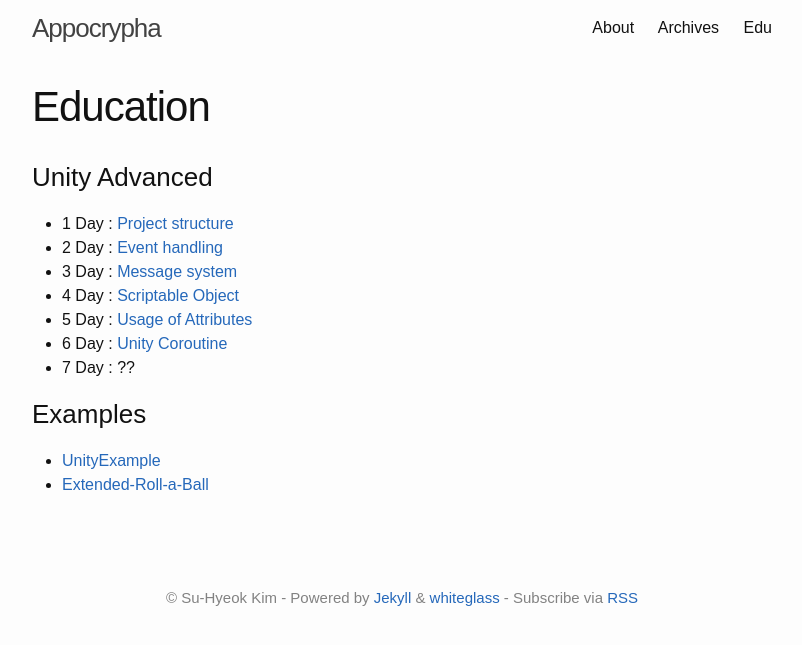
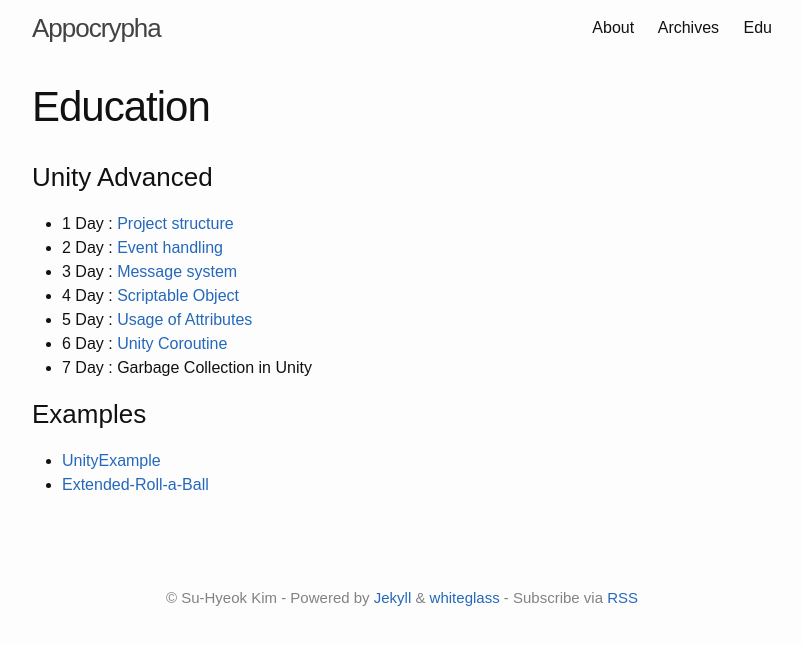
Before and after one commit to suhyeokkim/suhyeokkim.github.io, a Jekyll site: the page built from edu.md, in a window 1280 px wide. Shown: the top 645 px of the page, without its empty margins (238-1040 px from the left). Built offline with Jekyll 4.4.1, drawn with Linux system fonts in a browser that asks for light colours; part of the change alters nothing that is shown.

Commit message:
Update post planning

```diff
--- a/edu.md
+++ b/edu.md
@@ -13,11 +13,10 @@ permalink: /edu/
 - 4 Day : [Scriptable Object]({{ site.baseurl }}{% post_url 2017-04-09-using-scriptable-object %})
 - 5 Day : [Usage of Attributes]({{ site.baseurl }}{% post_url 2017-04-12-usage-of-attributes-in-unity %})
 - 6 Day : [Unity Coroutine]({{ site.baseurl }}{% post_url 2017-04-21-usage-of-coroutine %})
-- 7 Day : ?? <!--[Garbage Collection]-->
+- 7 Day : Garbage Collection in Unity <!--[Garbage Collection]-->
 
-<!--
-  From 8 Day To End Day : [Make 3D game origin]--><!--(low level Mesh, rig and animation, voxel game, editor)
-
+<!--From 8 Day To End Day : [Make 3D game origin]-->
+<!--(low level Mesh, rig and animation, voxel game, editor)
   3D Graphics in unity(render hell 참조)
   - vertices, indices and doit
   - material, uv position and doit
@@ -28,21 +27,26 @@ permalink: /edu/
   Make 3D voxel game
    1 Day : Apply Mesh with vertices and indices
    2 Day : Apply Mesh with uv position and textures
+   3 Day : Apply Mesh to animation and rig
+   4 Day-: Make terrain
+   5 Day-: Game data..
+   6 Day-: ??
+-->
+
+<!--From 8 Day To End Day : [Make Unity Editor]-->
+<!--
+  Unity editor scripting
+  - unity editor structure(selection, assetimporter, inspector, windows..)
+  - GUI system in unity, rect or auto-space
+  Make Unity Editor
+   1 Day : Apply Mesh with vertices and indices
+   2 Day : Apply Mesh with uv position and textures
    3 Day : Apply Mesh to animation
    4 Day : Make terrain
    5 Day : Game data..
    6 Day : ??
 -->
-
 ### Examples
 
 - [UnityExample](https://github.com/hrmrzizon/UnityExample)
 - [Extended-Roll-a-Ball](https://github.com/hrmrzizon/Extended-Roll-a-Ball)
-
-<!--
-
--1. 유니티 에디터 만들기 : 실제 에디터 제작 로드맵이 있어야함
-1. Unity GUI System
-2. Inspector Editor
-
--->
```
